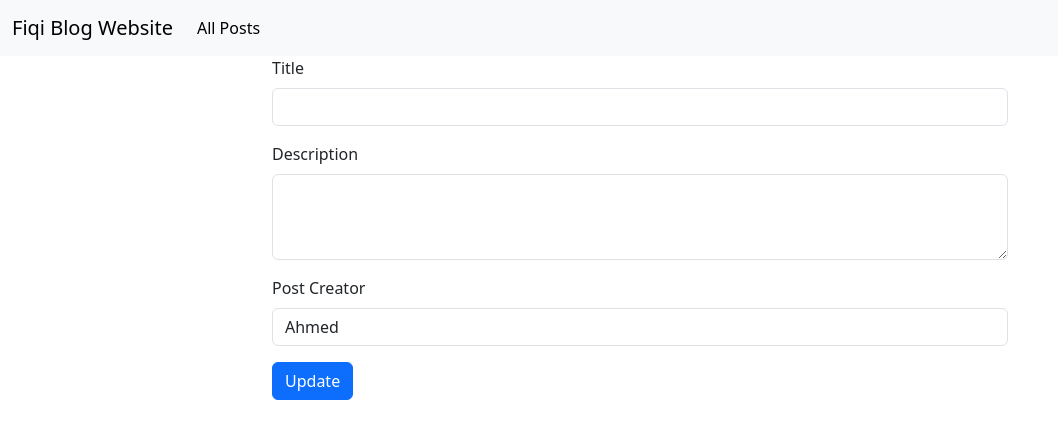
After one commit to Abdulrahman1Fiqi/Blog-Website, a Laravel app: page /posts/1/edit in a window 1280 px wide. The commit adds this page. Shown: the top 439 px of the page, without its empty margins (0-1058 px from the left). Run offline with Laravel 12, Linux system fonts and the light colour scheme.

Commit message:
Making first part of edit action (view,route,action in controller)

```diff
--- a/app/Http/Controllers/PostController.php
+++ b/app/Http/Controllers/PostController.php
@@ -36,5 +36,7 @@ class PostController extends Controller
         return to_route('posts.index');
     }
 
-
+    public function edit(){
+        return view('posts.edit');
+    }
 }
--- /dev/null
+++ b/resources/views/posts/edit.blade.php
@@ -0,0 +1,40 @@
+@extends('layouts.app')
+
+@section('title')
+    Edit
+@endsection
+
+@section('Content')
+
+<div class="container">
+    <div class="row justify-content-center">
+        <div class="col-md-8">
+
+            <form >
+                @csrf
+                <div class="mb-3">
+                    <label class="form-label">Title</label>
+                    <input name="title" type="text" class="form-control">
+                </div>
+
+                <div class="mb-3">
+                    <label class="form-label">Description</label>
+                    <textarea name="description" class="form-control" rows="3"></textarea>
+                </div>
+
+                <div class="mb-3">
+                    <label class="form-label">Post Creator</label>
+                    <select name="post_creator" class="form-control">
+                        <option value="1">Ahmed</option>
+                        <option value="2">Mohamed</option>
+                    </select>
+                </div>
+
+                <button class="btn btn-primary">Update</button>
+            </form>
+
+        </div>
+    </div>
+</div>
+
+@endsection
--- a/resources/views/posts/index.blade.php
+++ b/resources/views/posts/index.blade.php
@@ -30,7 +30,7 @@
                 <td>{{ $post['Created_at'] }}</td>
                 <td>
                     <a href="{{route('posts.show',$post['id']) }}" class="btn btn-info btn-sm me-4">View</a>
-                    <a href="#" class="btn btn-primary btn-sm me-4">Edit</a>
+                    <a href="{{route('posts.edit',$post['id']) }}" class="btn btn-primary btn-sm me-4">Edit</a>
                     <a href="#" class="btn btn-danger btn-sm">Delete</a>
                 </td>
             </tr>
--- a/routes/web.php
+++ b/routes/web.php
@@ -14,3 +14,5 @@ Route::get('/posts/create',[PostController::class,'create'])->name('posts.create
 Route::post('/posts',[PostController::class,'store'])->name('posts.store');
 
 Route::get('/posts/{post}',[PostController::class,'show'])->name('posts.show');
+
+Route::get('/posts/{post}/edit',[PostController::class,'edit'])->name('posts.edit');
```
